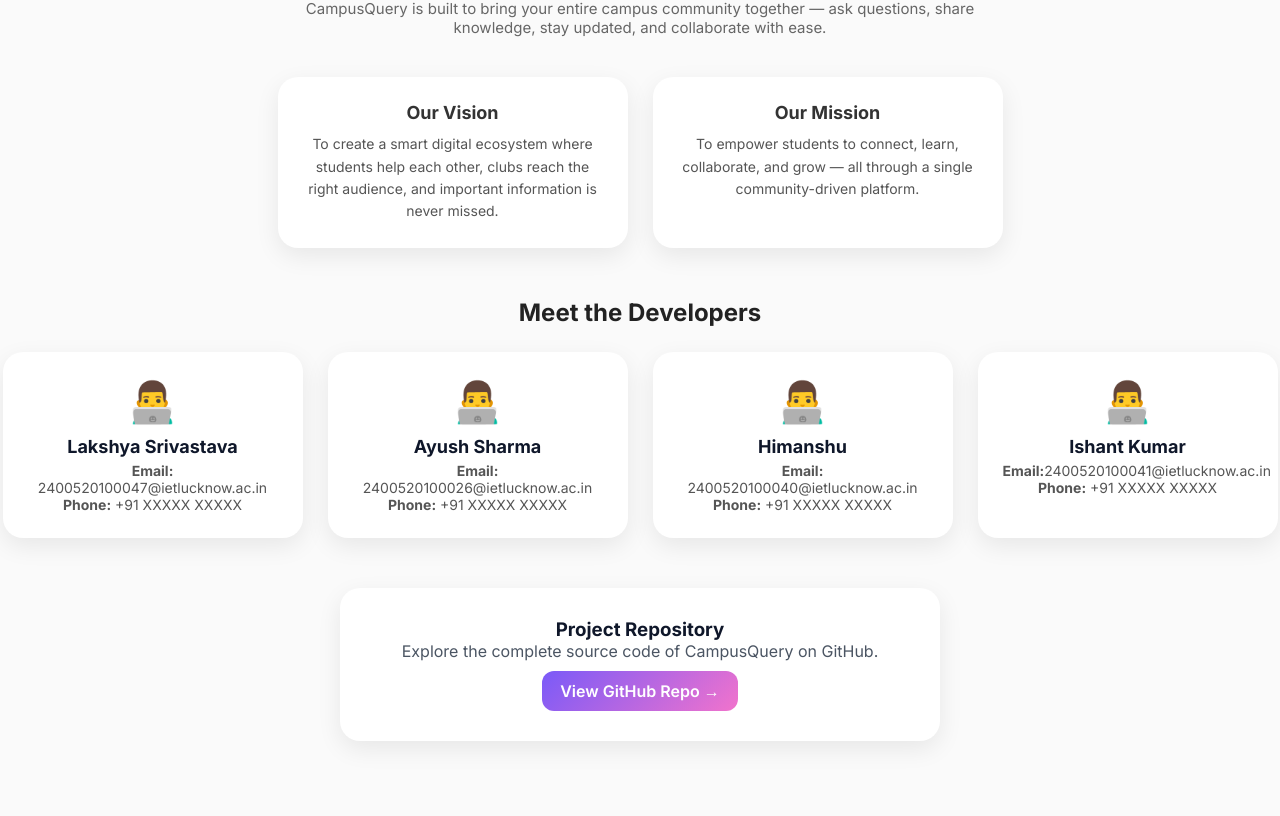
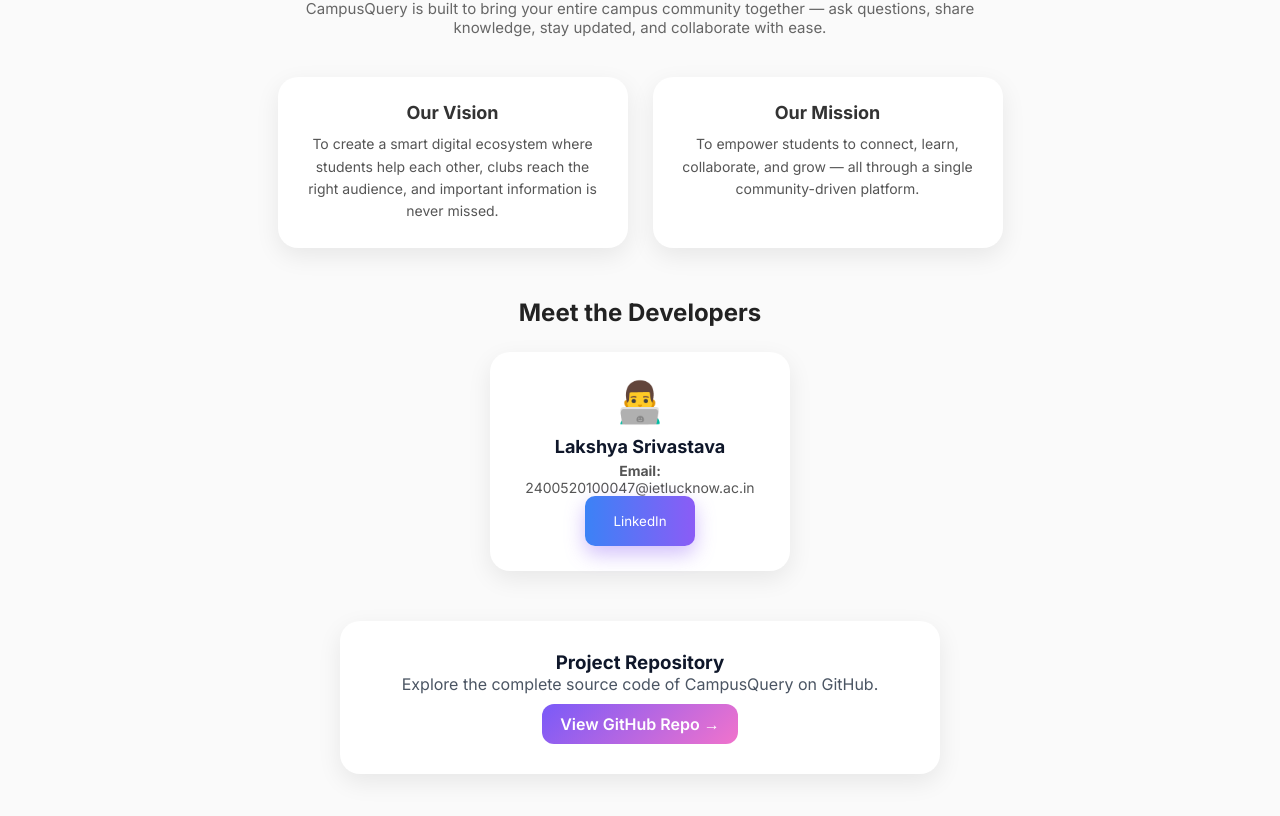
Before and after one commit to Lakshya759/CampusQuery-Frontend, a React (Vite) app in the folder professional_website_1/: page / in a window 1280 px wide. Shown: the part 1632-2448 px from the top of the page. Built offline with nearby package versions, Linux system fonts and the light colour scheme; a web font is replaced by a local one.

Commit message:
update Hero component to remove team member details and add LinkedIn button

```diff
--- a/professional_website_1/src/components/Hero.jsx
+++ b/professional_website_1/src/components/Hero.jsx
@@ -152,29 +152,10 @@
             <div class="team-icon">👨‍💻</div>
             <h3>Lakshya Srivastava</h3>
             <p><strong>Email:</strong> 2400520100047@ietlucknow.ac.in</p>
-            <p><strong>Phone:</strong> +91 XXXXX XXXXX</p>
+            <button className="button1"><a href="https://www.linkedin.com/in/lakshya-srivastava-a9009432a?utm_source=share&utm_campaign=share_via&utm_content=profile&utm_medium=android_app"></a>LinkedIn</button>
         </div>
 
-        <div class="team-card">
-            <div class="team-icon">👨‍💻</div>
-            <h3>Ayush Sharma</h3>
-            <p><strong>Email:</strong> 2400520100026@ietlucknow.ac.in</p>
-            <p><strong>Phone:</strong> +91 XXXXX XXXXX</p>
-        </div>
 
-        <div class="team-card">
-            <div class="team-icon">👨‍💻</div>
-            <h3>Himanshu</h3>
-            <p><strong>Email:</strong> 2400520100040@ietlucknow.ac.in</p>
-            <p><strong>Phone:</strong> +91 XXXXX XXXXX</p>
-        </div>
-
-        <div class="team-card">
-            <div class="team-icon">👨‍💻</div>
-            <h3>Ishant Kumar</h3>
-            <p><strong>Email:</strong>2400520100041@ietlucknow.ac.in</p>
-            <p><strong>Phone:</strong> +91 XXXXX XXXXX</p>
-        </div>
 
     </div>
 
```
